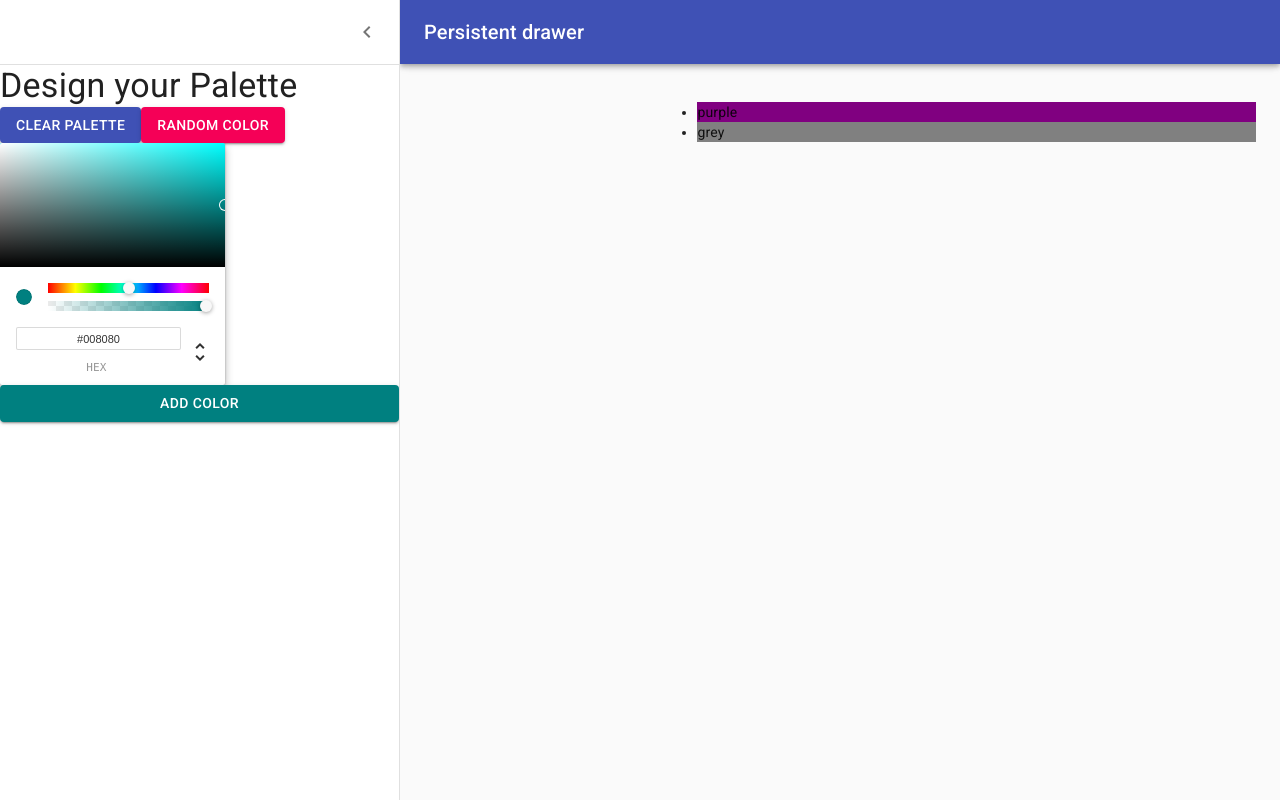
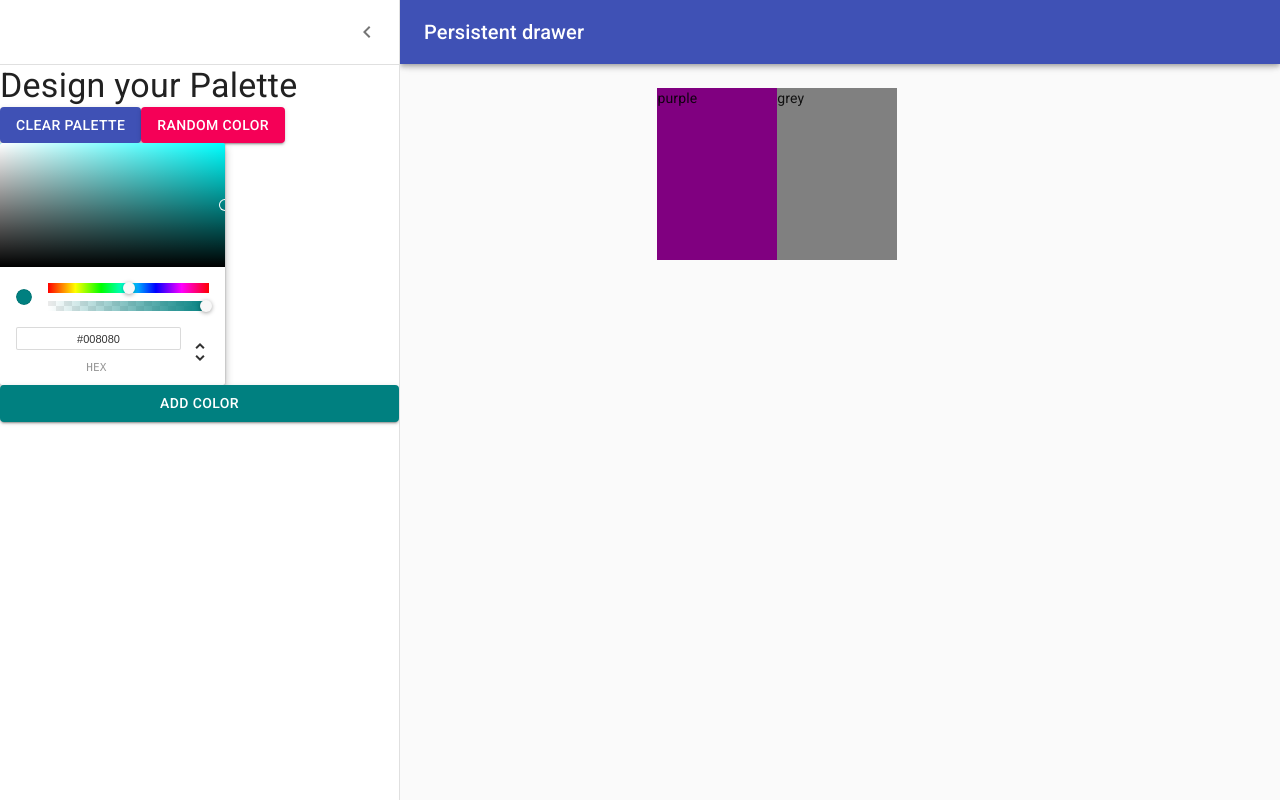
Before and after one commit to SunLee128/Color-App, a React (Create React App) app: page /palette/new in a window 1280 px wide. Built offline with nearby package versions, Linux system fonts and the light colour scheme.

Commit message:
add DraggableColorBox

```diff
--- /dev/null
+++ b/src/components/DraggableColorBox.js
@@ -0,0 +1,23 @@
+import React from 'react';
+import { withStyles } from '@material-ui/styles';
+
+const styles = {
+  root : {
+    width        : '20%',
+    height       : '25%',
+    margin       : '0 auto',
+    display      : 'inline-block',
+    position     : 'relative',
+    cursor       : 'pointer',
+    marginBottom : '-3.5px'
+  }
+};
+
+function DraggableColorBox (props) {
+  return (
+    <div className={props.classes.root} style={{ backgroundColor: props.color }}>
+      {props.color}
+    </div>
+  );
+}
+export default withStyles(styles)(DraggableColorBox);
--- a/src/components/NewPaletteForm.js
+++ b/src/components/NewPaletteForm.js
@@ -12,6 +12,7 @@ import MenuIcon from '@material-ui/icons/Menu';
 import ChevronLeftIcon from '@material-ui/icons/ChevronLeft';
 import Button from '@material-ui/core/Button';
 import { ChromePicker } from 'react-color';
+import DraggableColorBox from './DraggableColorBox';
 
 const drawerWidth = 400;
 
@@ -68,6 +69,7 @@ const styles = (theme) => ({
   },
   content      : {
     flexGrow   : 1,
+    height     : 'calc(100vh - 64px)',
     padding    : theme.spacing.unit * 3,
     transition : theme.transitions.create('margin', {
       easing   : theme.transitions.easing.sharp,
@@ -190,7 +192,7 @@ class NewPaletteForm extends Component {
             })}
           >
             <div className={classes.drawerHeader} />
-            <ul>{this.state.colors.map((color) => <li style={{ backgroundColor: color }}>{color}</li>)}</ul>
+            {this.state.colors.map((color) => <DraggableColorBox color={color} />)}
           </main>
         </div>
       </div>
```
